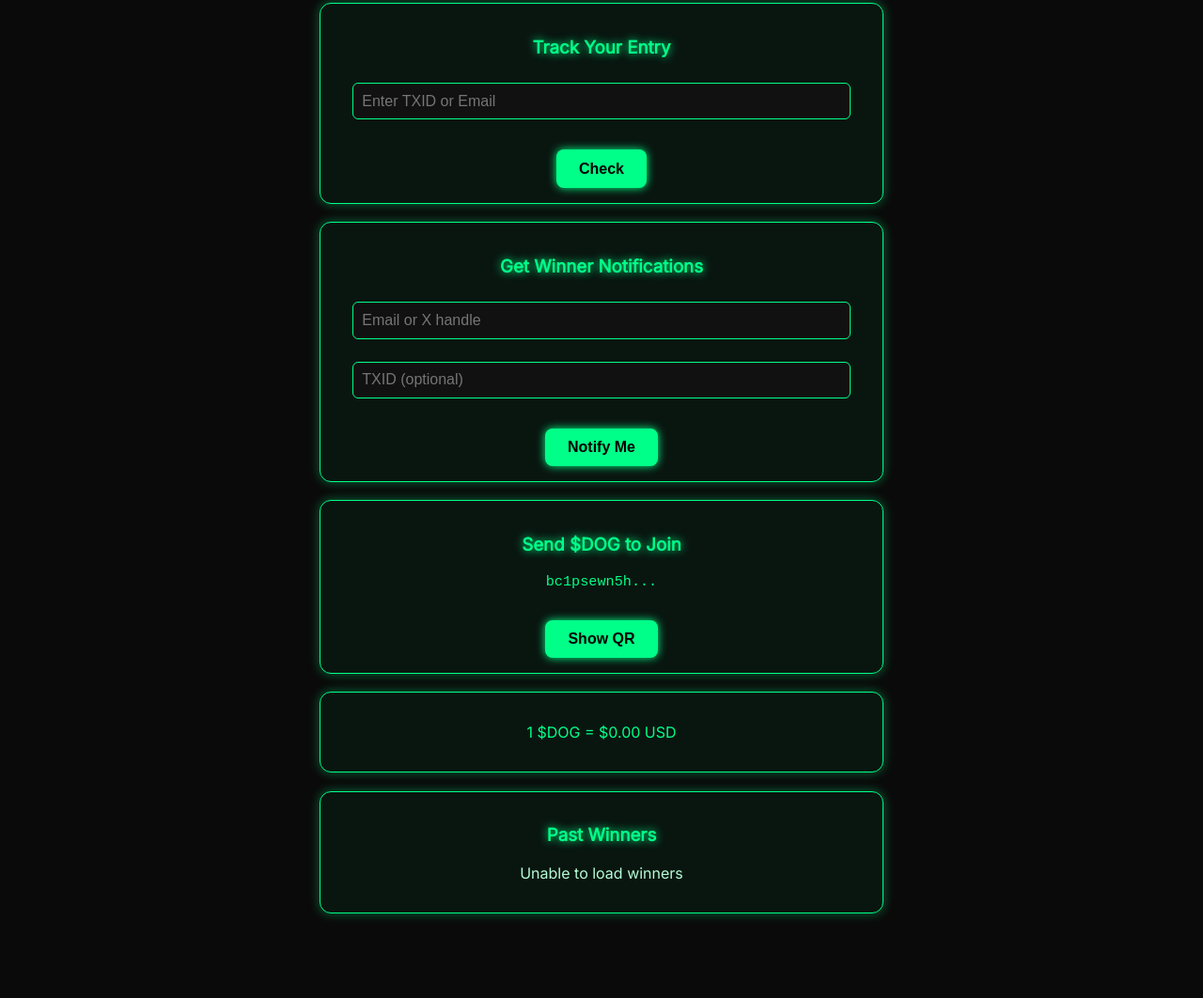
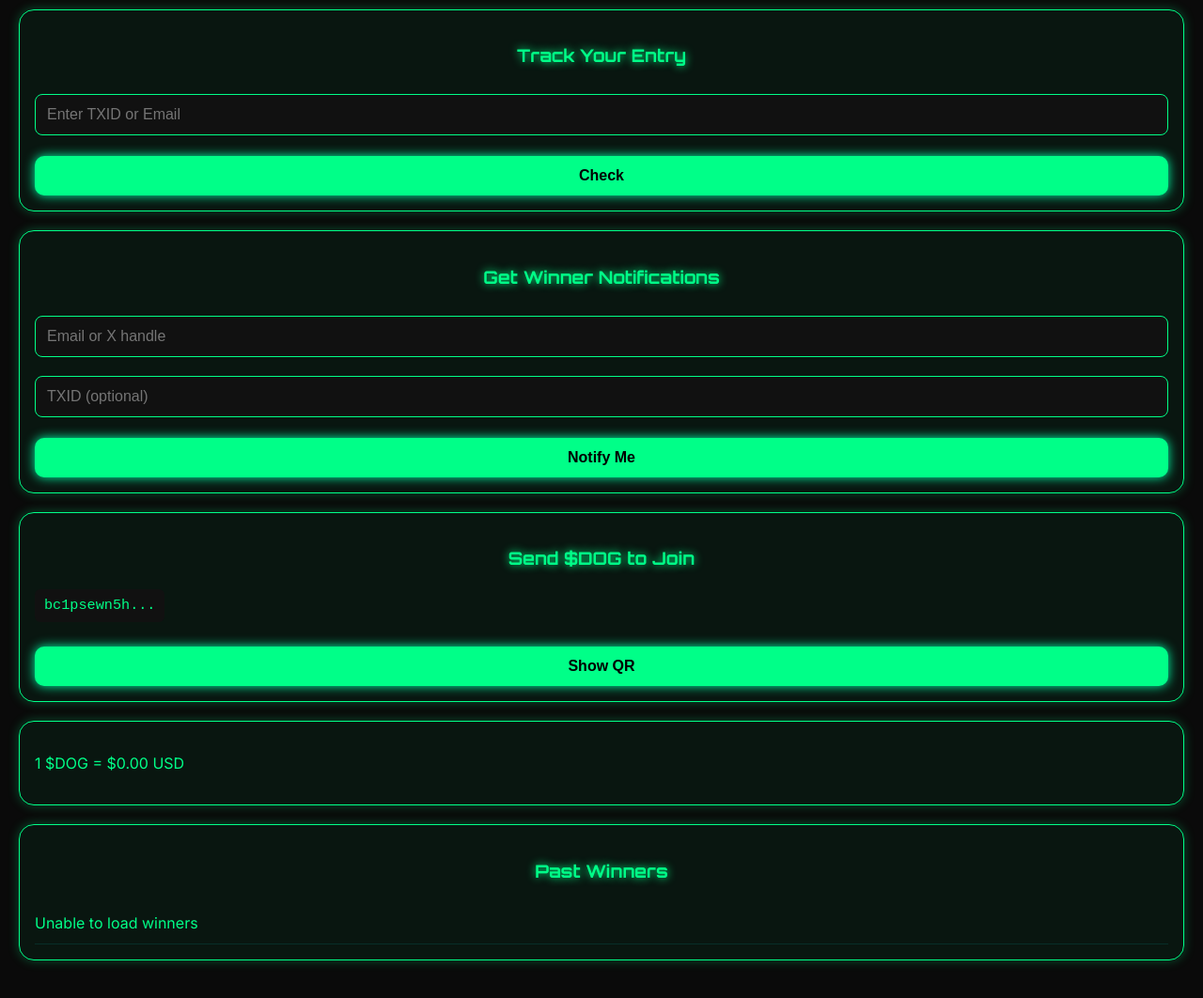
Before and after one commit to blockman-ai/dog-moon-pot-v3, a plain HTML site: page index.html in a window 1280 px wide. Shown: the part 558-1620 px from the top of the page at 94% size. Before the commit the page ends 1581 px from the top, so only its background shows below. Drawn offline with Linux system fonts and the light colour scheme; no server answers; files whose address does not match are found by name.

Commit message:
Update style.css

```diff
--- a/style.css
+++ b/style.css
@@ -1,105 +1,99 @@
-/* Fonts */
 body {
+  margin: 0;
+  padding: 0;
   font-family: 'Inter', sans-serif;
   background-color: #0a0a0a;
   color: #00ff88;
-  margin: 0;
-  padding: 0;
+  line-height: 1.5;
 }
 
-/* Container */
-.container {
-  max-width: 600px;
-  margin: 0 auto;
-  padding: 2rem;
+h1, h2, h3 {
+  font-family: 'Orbitron', sans-serif;
   text-align: center;
-}
-
-/* Headings */
-h1 {
-  font-family: 'Orbitron', sans-serif;
-  font-size: 2.5rem;
-  color: #00ff00;
-  text-shadow: 0 0 15px #00ff88;
-}
-
-h2, h3 {
-  font-weight: bold;
   color: #00ff88;
   text-shadow: 0 0 10px #00ff88;
 }
 
-/* Buttons */
+.container {
+  max-width: 100%;
+  margin: auto;
+  padding: 20px;
+  box-sizing: border-box;
+}
+
+section, .pot-section, .winner-section, .countdown-section,
+.entry-checker, .alert-form, .send-section, .price-section, .winner-board {
+  background: rgba(0, 255, 136, 0.05);
+  border: 1px solid #00ff88;
+  border-radius: 16px;
+  margin-bottom: 20px;
+  padding: 16px;
+  box-shadow: 0 0 12px rgba(0, 255, 136, 0.3);
+}
+
+input {
+  width: 100%;
+  max-width: 100%;
+  padding: 12px;
+  margin-top: 8px;
+  margin-bottom: 12px;
+  background: #111;
+  color: #00ff88;
+  border: 1px solid #00ff88;
+  border-radius: 8px;
+  font-size: 1rem;
+  box-sizing: border-box;
+}
+
 button {
-  background: #00ff88;
-  color: black;
-  border: none;
-  padding: 0.7rem 1.5rem;
-  margin-top: 1rem;
+  width: 100%;
+  padding: 12px;
+  margin-top: 10px;
   font-weight: bold;
   font-size: 1rem;
-  border-radius: 8px;
-  box-shadow: 0 0 10px #00ff88;
+  background: #00ff88;
+  color: #000;
+  border: none;
+  border-radius: 10px;
+  box-shadow: 0 0 12px #00ffaa;
   cursor: pointer;
-  transition: transform 0.2s, box-shadow 0.3s;
+  transition: 0.2s ease;
 }
 
 button:hover {
-  transform: scale(1.05);
-  box-shadow: 0 0 15px #00ffcc, 0 0 25px #00ffaa;
+  transform: scale(1.02);
+  background: #00ffaa;
 }
 
-/* Inputs */
-input {
-  width: 90%;
-  padding: 0.6rem;
-  margin-top: 0.5rem;
-  margin-bottom: 1rem;
-  background: #111;
-  color: #00ff88;
-  border: 1px solid #00ff88;
-  border-radius: 6px;
-  font-size: 1rem;
-}
-
-/* Sections */
-.pot-section, .winner-section, .countdown-section,
-.entry-checker, .alert-form, .send-section, .price-section, .winner-board {
-  background: rgba(0, 255, 136, 0.05);
-  border: 1px solid #00ff88;
-  border-radius: 12px;
-  padding: 1rem;
-  margin: 1.2rem 0;
-  box-shadow: 0 0 12px rgba(0, 255, 136, 0.4);
-}
-
-/* QR code display */
-#lotto-address {
-  font-size: 0.95rem;
-  word-wrap: break-word;
-  display: block;
-  margin: 0.5rem 0;
-}
-
-/* Past Winners */
 #winner-list {
   list-style: none;
   padding: 0;
-  margin-top: 1rem;
+  margin: 0;
 }
 
 #winner-list li {
-  margin-bottom: 0.7rem;
-  color: #b6fcd5;
+  padding: 10px 0;
+  border-bottom: 1px solid rgba(0,255,255,0.1);
 }
 
-/* Responsive */
-@media (max-width: 500px) {
+code {
+  display: inline-block;
+  padding: 6px 10px;
+  background: #111;
+  border-radius: 6px;
+  font-size: 0.95rem;
+  word-wrap: break-word;
+  color: #00ff88;
+}
+
+@media (max-width: 480px) {
   h1 {
-    font-size: 2rem;
+    font-size: 1.8rem;
   }
-
-  input, button {
-    width: 100%;
+  h2 {
+    font-size: 1.2rem;
+  }
+  button, input {
+    font-size: 1rem;
   }
 }
```
